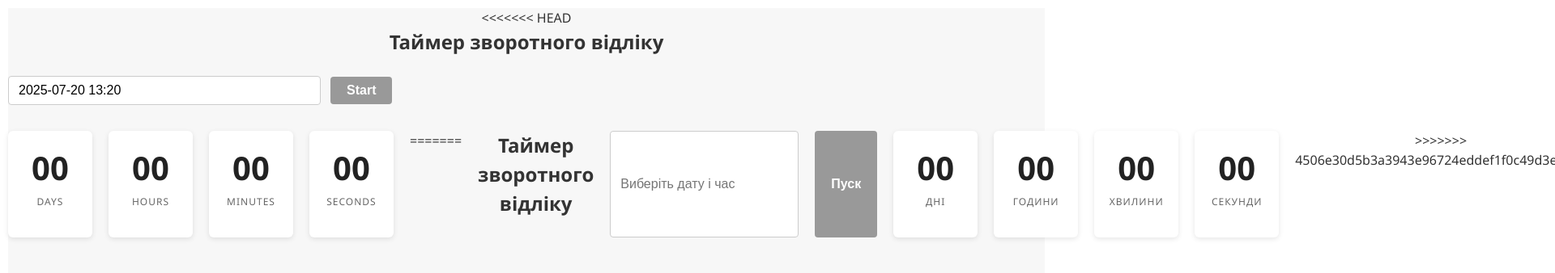
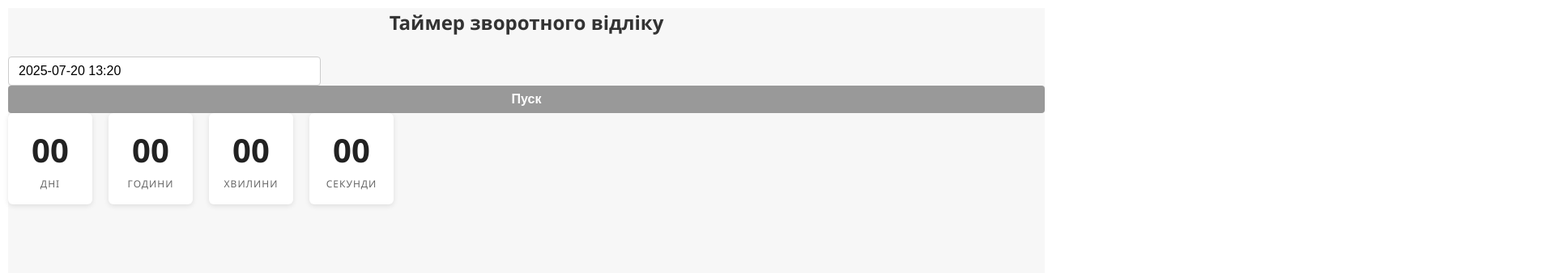
Before and after one commit to Andriyg911/goit-js-hw-10, a website built with Vite: page src/1-timer.html in a window 1280 px wide. Shown: the top 338 px of the page at 81% size, 1920 px wide, since content can reach past the window. Built offline with nearby package versions, Linux system fonts and the light colour scheme.

Commit message:
Update 1-timer.html

```diff
--- a/src/1-timer.html
+++ b/src/1-timer.html
@@ -6,35 +6,7 @@
 </head>
 <body>
   <script type="module" src="./js/1-timer.js"></script>
-<<<<<<< HEAD
 
-  <h2>Таймер зворотного відліку</h2>
-
-  <div class="controls">
-    <input type="text" id="datetime-picker" placeholder="Виберіть дату і час" />
-    <button type="button" id="start-btn" data-start disabled>
-      Start
-    </button>
-  </div>
-
-  <div class="timer">
-    <div class="field">
-      <span class="value" data-days>00</span>
-      <span class="label">DAYS</span>
-    </div>
-    <div class="field">
-      <span class="value" data-hours>00</span>
-      <span class="label">HOURS</span>
-    </div>
-    <div class="field">
-      <span class="value" data-minutes>00</span>
-      <span class="label">MINUTES</span>
-    </div>
-    <div class="field">
-      <span class="value" data-seconds>00</span>
-      <span class="label">SECONDS</span>
-    </div>
-=======
   <h2>Таймер зворотного відліку</h2>
 
   <input type="text" id="datetime-picker" placeholder="Виберіть дату і час" />
@@ -45,7 +17,7 @@
     <div class="field"><span class="value" data-hours>00</span><span class="label">Години</span></div>
     <div class="field"><span class="value" data-minutes>00</span><span class="label">Хвилини</span></div>
     <div class="field"><span class="value" data-seconds>00</span><span class="label">Секунди</span></div>
->>>>>>> 4506e30d5b3a3943e96724eddef1f0c49d3e638a
+
   </div>
 </body>
 </html>
```
